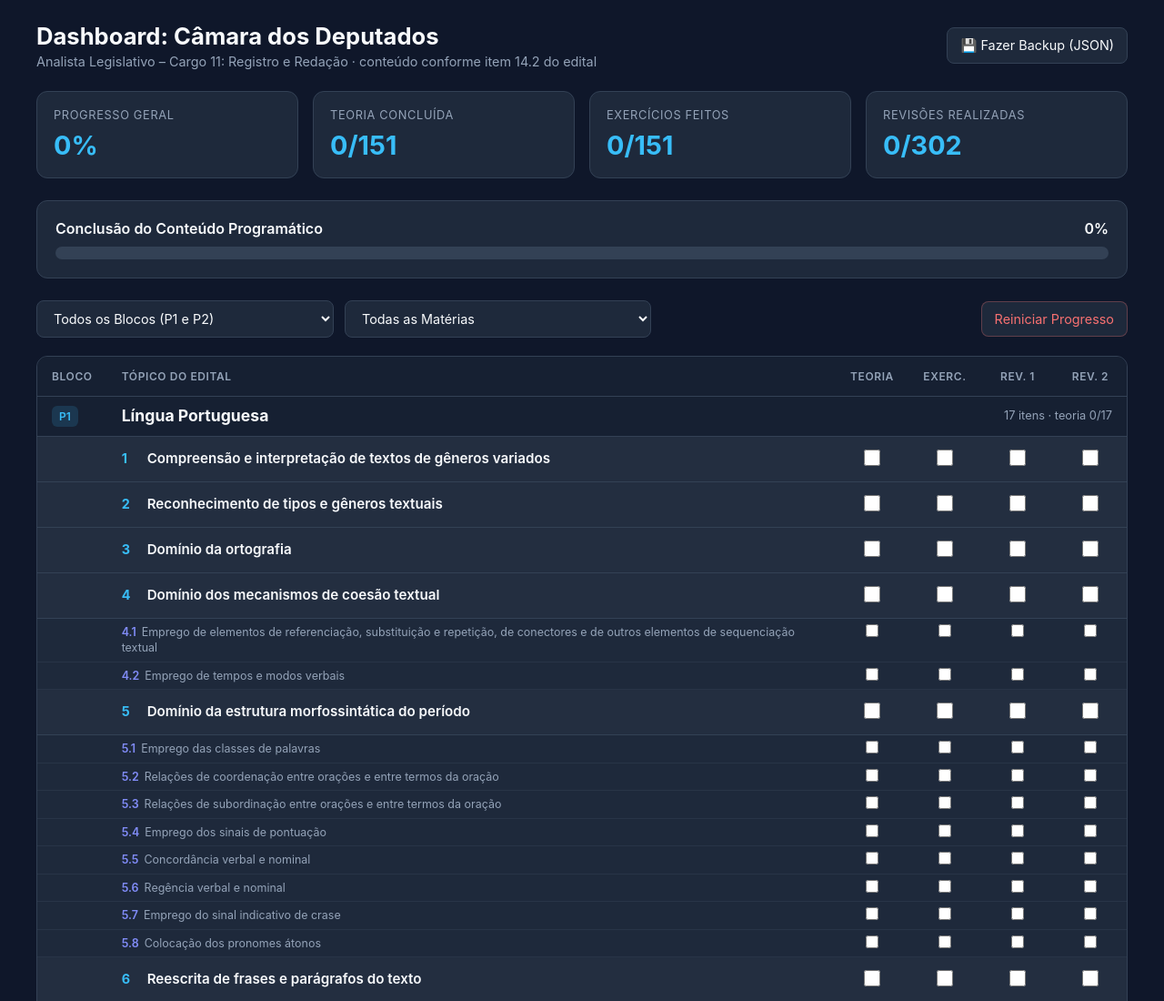
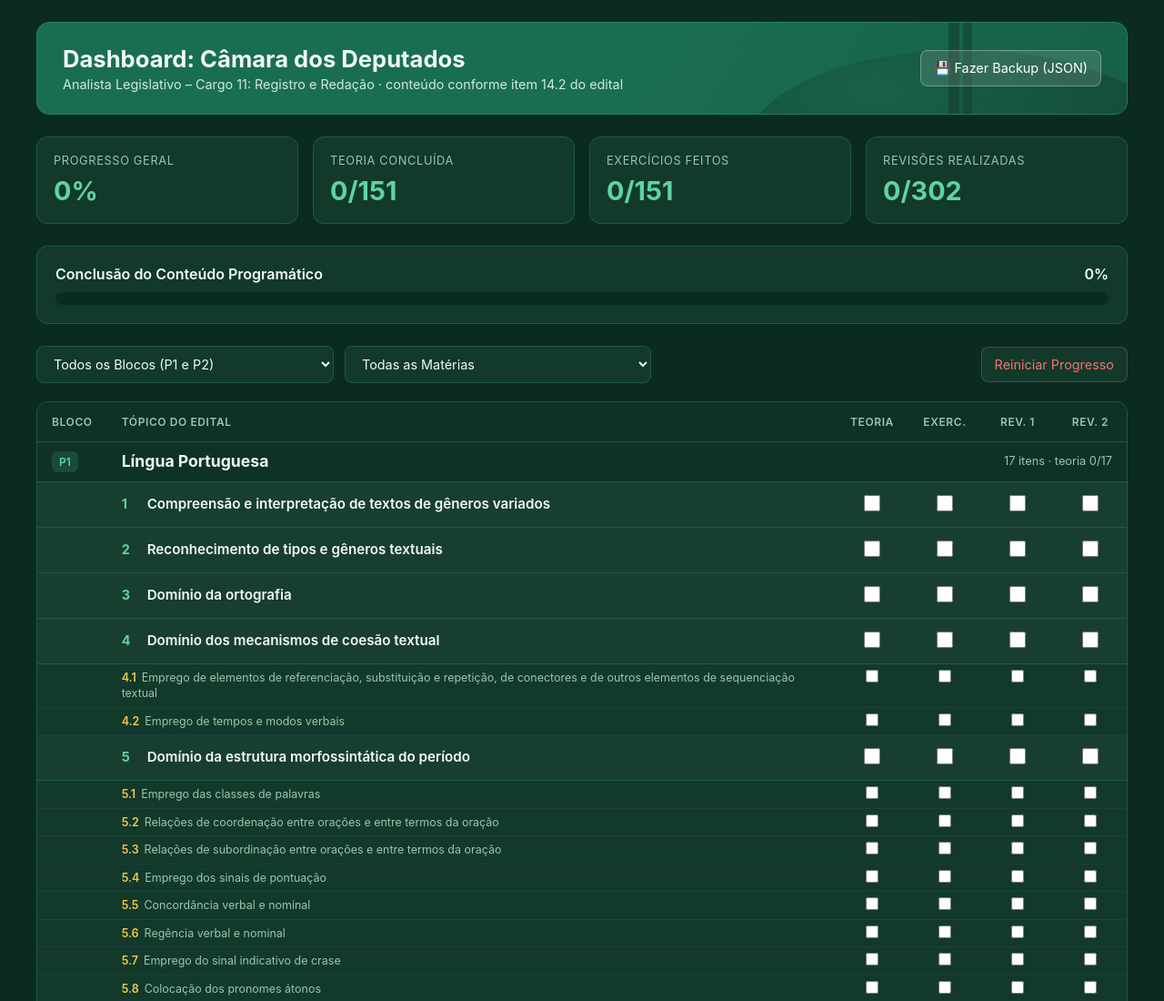
Before and after one commit to tialgabrielzqrm/dashboard-camara11, a plain HTML site: page index.html in a window 1280 px wide. Shown: the top 1100 px of the page at 91% size. Drawn offline with Linux system fonts and the light colour scheme.

Commit message:
Dashboard Cargo 11: tema verde da Câmara dos Deputados
Paleta extraída do banner institucional (#1a6e50 e tons escuros),
cabeçalho em faixa verde com cúpula e torres, destaque dourado no P2.

Co-Authored-By: Claude Sonnet 5.5 <noreply@anthropic.com>
Claude-Session: https://claude.ai/code/session_01ERCGfBhx5ea5vZHzjAQTDA

```diff
--- a/index.html
+++ b/index.html
@@ -6,22 +6,39 @@
   <title>Dashboard de Estudos - Câmara dos Deputados (Cargo 11)</title>
   <style>
     :root {
-      --bg: #0f172a;
-      --card-bg: #1e293b;
-      --border: #334155;
-      --text: #f8fafc;
-      --text-muted: #94a3b8;
-      --primary: #38bdf8;
-      --primary-hover: #0284c7;
-      --success: #10b981;
-      --accent: #818cf8;
+      --bg: #0b2b21;
+      --card-bg: #12392a;
+      --border: #1f5a45;
+      --text: #f1faf5;
+      --text-muted: #9cc4b2;
+      --primary: #5fd3a2;
+      --primary-hover: #1a6e50;
+      --success: #34d399;
+      --accent: #f2c94c;
     }
 
     * { box-sizing: border-box; margin: 0; padding: 0; font-family: -apple-system, BlinkMacSystemFont, "Segoe UI", Roboto, sans-serif; }
     body { background-color: var(--bg); color: var(--text); padding: 24px; min-height: 100vh; }
     .container { max-width: 1200px; margin: 0 auto; }
 
-    header { display: flex; justify-content: space-between; align-items: center; margin-bottom: 24px; flex-wrap: wrap; gap: 16px; }
+    header {
+      position: relative; overflow: hidden; display: flex; justify-content: space-between; align-items: center;
+      margin-bottom: 24px; flex-wrap: wrap; gap: 16px; padding: 24px 28px; border-radius: 14px;
+      background: linear-gradient(120deg, #1a6e50 0%, #1a6e50 55%, #176046 100%);
+      border: 1px solid #23805e;
+    }
+    header::before { /* cúpula */
+      content: ""; position: absolute; right: -60px; bottom: -150px; width: 480px; height: 220px; border-radius: 50%;
+      background: radial-gradient(ellipse at 30% 20%, #176046 0%, #133f2f 100%); opacity: 0.9; pointer-events: none;
+    }
+    header::after { /* torres */
+      content: ""; position: absolute; right: 170px; top: 0; width: 26px; height: 100%;
+      background: linear-gradient(90deg, #12392a 0 45%, transparent 45% 60%, #133e2f 60% 100%); opacity: 0.55; pointer-events: none;
+    }
+    header > * { position: relative; z-index: 1; }
+    header .subtitle { color: #cfeadd; }
+    header button { background: rgba(255, 255, 255, 0.12); border-color: rgba(255, 255, 255, 0.3); color: #fff; }
+    header button:hover { background: rgba(255, 255, 255, 0.22); }
     h1 { font-size: 1.6rem; color: var(--text); }
     .subtitle { color: var(--text-muted); font-size: 0.9rem; margin-top: 4px; }
 
@@ -32,7 +49,7 @@
 
     .progress-container { background: var(--card-bg); border: 1px solid var(--border); border-radius: 12px; padding: 20px; margin-bottom: 24px; }
     .progress-header { display: flex; justify-content: space-between; font-weight: 600; margin-bottom: 10px; }
-    .progress-track { background: #334155; height: 14px; border-radius: 7px; overflow: hidden; }
+    .progress-track { background: #0b2b21; height: 14px; border-radius: 7px; overflow: hidden; }
     .progress-fill { background: linear-gradient(90deg, var(--primary), var(--success)); height: 100%; width: 0%; transition: width 0.3s ease; }
 
     .controls { display: flex; gap: 12px; margin-bottom: 20px; flex-wrap: wrap; align-items: center; }
@@ -41,27 +58,27 @@
       padding: 10px 14px; border-radius: 8px; font-size: 0.9rem; cursor: pointer; outline: none;
     }
     select:focus { border-color: var(--primary); }
-    button:hover { background: #334155; }
+    button:hover { background: #1f5a45; }
     .btn-reset { margin-left: auto; color: #f87171; border-color: rgba(248, 113, 113, 0.3); }
     .btn-reset:hover { background: rgba(248, 113, 113, 0.1); }
 
     .table-container { background: var(--card-bg); border: 1px solid var(--border); border-radius: 12px; overflow-x: auto; }
     table { width: 100%; border-collapse: collapse; text-align: left; font-size: 0.9rem; }
     th, td { padding: 14px 16px; border-bottom: 1px solid var(--border); vertical-align: top; }
-    th { background: #162032; color: var(--text-muted); font-weight: 600; text-transform: uppercase; font-size: 0.75rem; letter-spacing: 0.05em; }
+    th { background: #0f3226; color: var(--text-muted); font-weight: 600; text-transform: uppercase; font-size: 0.75rem; letter-spacing: 0.05em; }
     tr:last-child td { border-bottom: none; }
     tr.topic-row td { background: rgba(255, 255, 255, 0.025); }
     tr.topic-row:hover td, tr.sub-row:hover td { background: rgba(255, 255, 255, 0.05); }
     tr.sub-row td { padding: 6px 16px; border-bottom: 1px solid rgba(51, 65, 85, 0.5); }
 
-    tr.group-row td { background: #162032; padding: 10px 16px; border-bottom: 1px solid var(--border); }
+    tr.group-row td { background: #0f3226; padding: 10px 16px; border-bottom: 1px solid var(--border); }
     .group-inner { display: flex; justify-content: space-between; align-items: center; gap: 12px; flex-wrap: wrap; }
     .group-title { font-weight: 700; font-size: 1.1rem; }
     .group-meta { color: var(--text-muted); font-size: 0.8rem; white-space: nowrap; }
 
     .badge { display: inline-block; padding: 4px 8px; border-radius: 6px; font-size: 0.75rem; font-weight: 600; }
-    .badge-p2 { background: rgba(129, 140, 248, 0.15); color: var(--accent); }
-    .badge-p1 { background: rgba(56, 189, 248, 0.15); color: var(--primary); }
+    .badge-p2 { background: rgba(242, 201, 76, 0.15); color: var(--accent); }
+    .badge-p1 { background: rgba(95, 211, 162, 0.15); color: var(--primary); }
 
     .topic-num { display: inline-block; min-width: 28px; color: var(--primary); font-weight: 700; }
     .topic-title { font-weight: 600; font-size: 0.95rem; }
```
